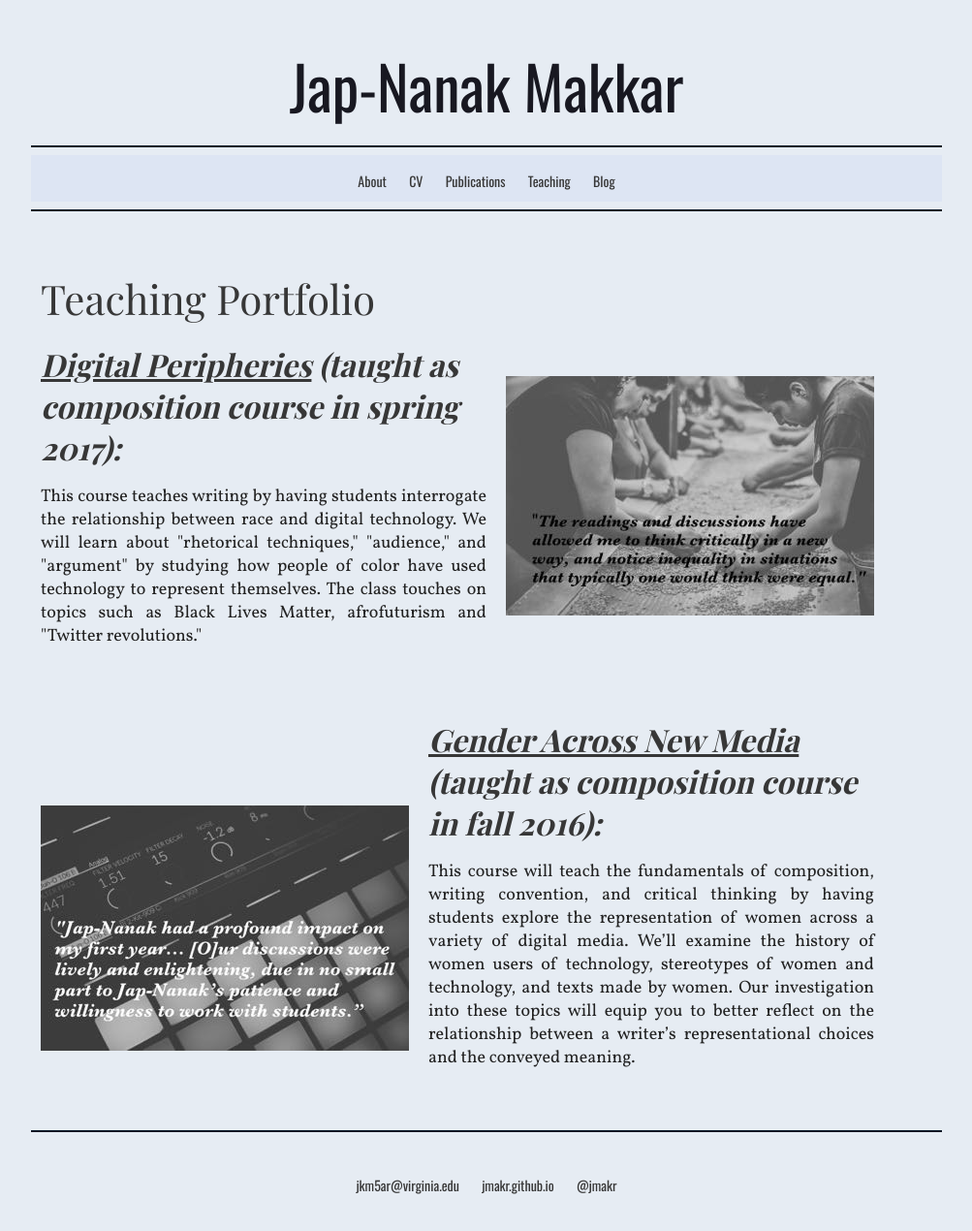
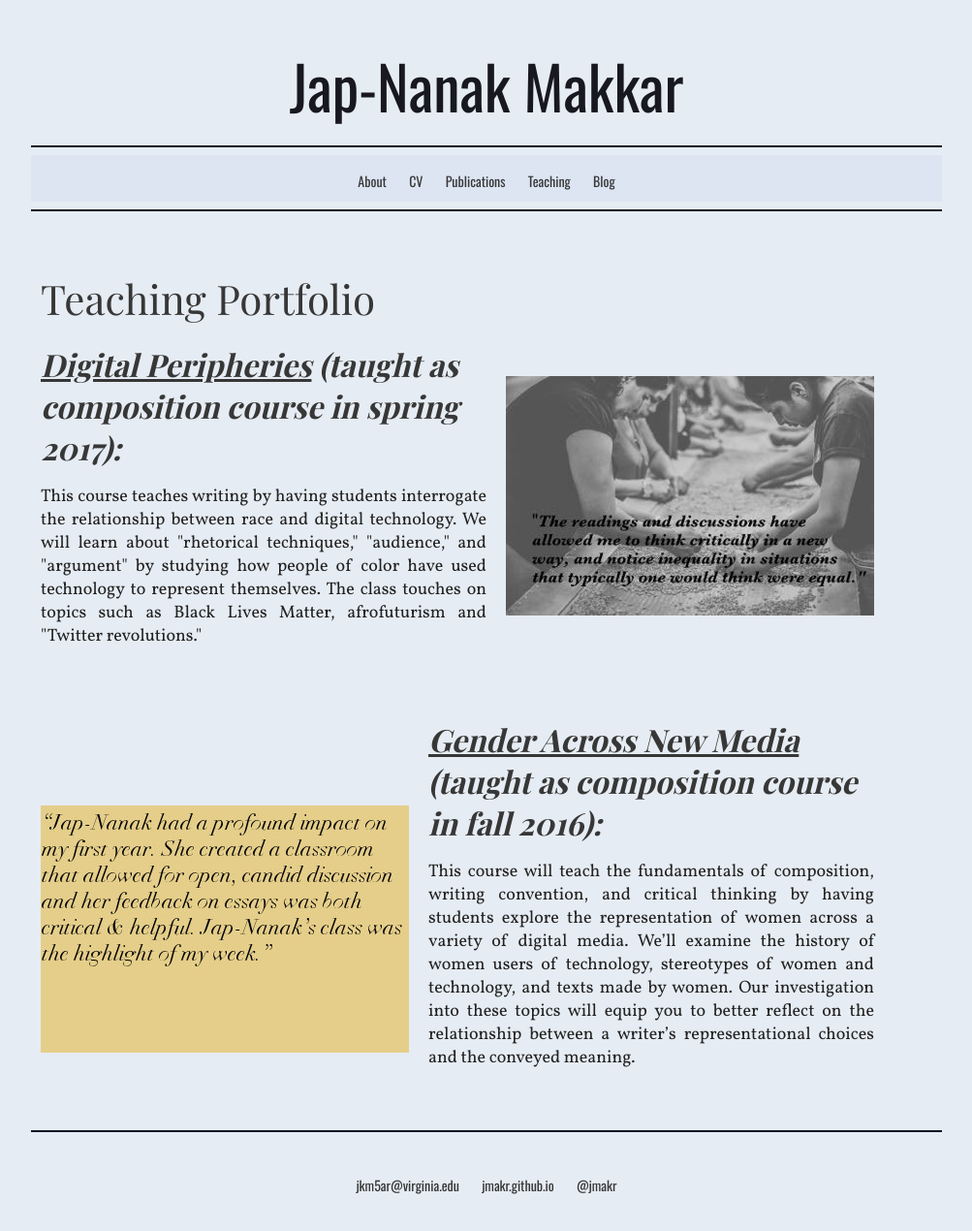
Before and after one commit to jmakr/jmakr.github.io, a Jekyll site: the page built from teaching/index.html, in a window 1280 px wide. Shown: the whole page at 97% size, without its empty margins (138-1141 px from the left). Built offline with Jekyll 4.4.1, drawn with Linux system fonts in a browser that asks for light colours; some web fonts are replaced.

Commit message:
Update index.html

```diff
--- a/teaching/index.html
+++ b/teaching/index.html
@@ -51,7 +51,7 @@ title: Teaching Portfolio
         <br>
 	<div class="tphoto2helper">
 	<div style="width:380;">
-	<img src="tphoto2.jpg" height="253" width="380"/>
+	<img src="quote2.jpg" height="255" width="380"/>
 	</div>
 	</div>
    </div>
```
